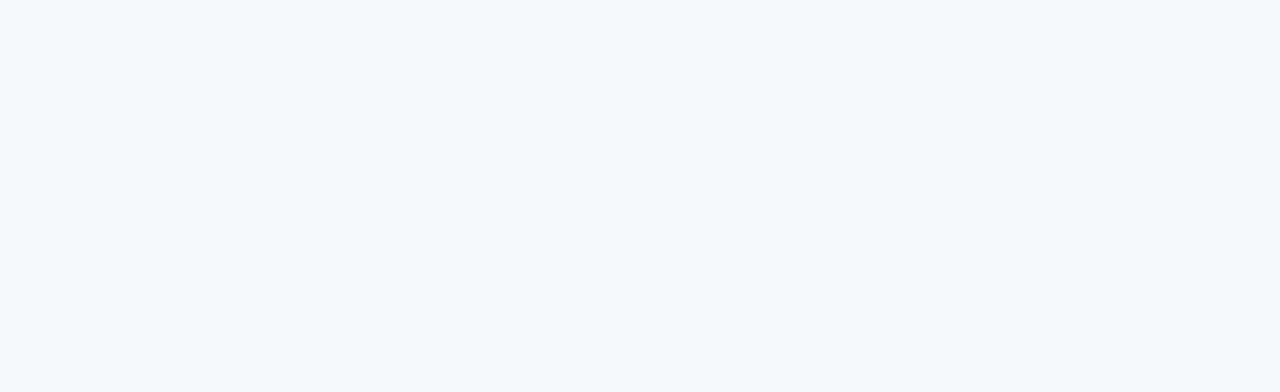
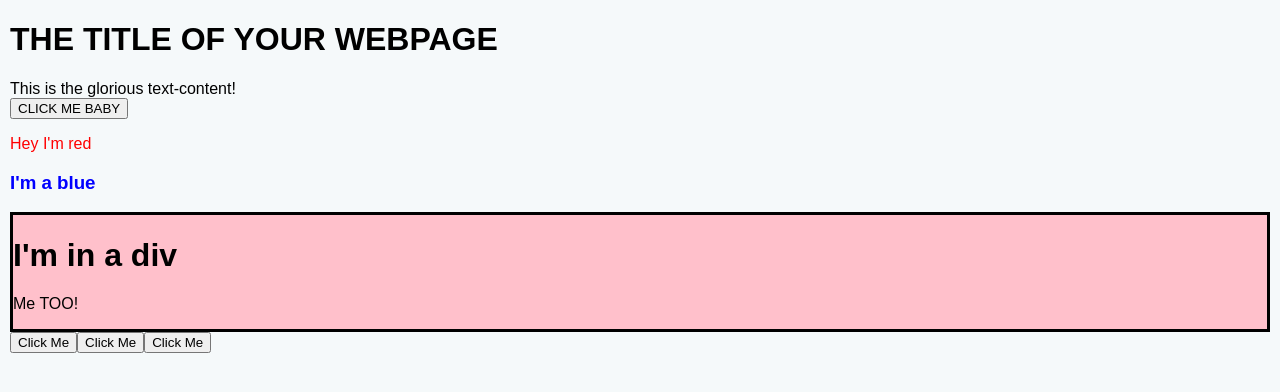
Before and after one commit to deerrppp/code_exercises, a plain HTML site: page index.html in a window 1280 px wide. Drawn offline with Linux system fonts and the light colour scheme.

Commit message:
Manipulating DOM and Events Learning how to manipulate a DOM by adding elements to HTML using Javascript instead of CSS. Adding buttons using Javascript.

```diff
--- a/index.html
+++ b/index.html
@@ -7,5 +7,11 @@
     <link rel="stylesheet" href="style.css" />
     <script src="script.js" defer></script>
   </head>
-  <body></body>
+  <body>
+    <h1>THE TITLE OF YOUR WEBPAGE</h1>
+    <div id="container">
+      <div class="content">This is the glorious text-content!</div>
+      <button id="btn">CLICK ME BABY</button>
+    </div>
+  </body>
 </html>
--- a/script.js
+++ b/script.js
@@ -415,16 +415,85 @@
 // convertToCelsius(32) // fahrenheit to celsius, should return 0
 
 // convertToFahrenheit(0) // celsius to fahrenheit, should return 32
-const convertToCelsius = function (fahrenheit) {
-  return Math.round((fahrenheit - 32) * (5 / 9) * 10) / 10;
-};
+// const convertToCelsius = function (fahrenheit) {
+//   return Math.round((fahrenheit - 32) * (5 / 9) * 10) / 10;
+// };
 
-const convertToFahrenheit = function (celsius) {
-  return Math.round(((celsius * 9) / 5 + 32) * 10) / 10;
-};
-console.log(convertToCelsius(32)); //0
-console.log(convertToCelsius(100)); //1 decimal
-console.log(convertToCelsius(-100)); //negative 1 decimal
-console.log(convertToFahrenheit(0));
-console.log(convertToFahrenheit(73.2));
-console.log(convertToFahrenheit(-10));
+// const convertToFahrenheit = function (celsius) {
+//   return Math.round(((celsius * 9) / 5 + 32) * 10) / 10;
+// };
+// console.log(convertToCelsius(32)); //0
+// console.log(convertToCelsius(100)); //1 decimal
+// console.log(convertToCelsius(-100)); //negative 1 decimal
+// console.log(convertToFahrenheit(0));
+// console.log(convertToFahrenheit(73.2));
+// console.log(convertToFahrenheit(-10));
+
+// const container = document.querySelector("#container");
+// const p = document.createElement("p");
+// p.innerText = "Hey I'm red!";
+// container.appendChild(p);
+// const h3 = document.createElement("h3");
+// h3.innerText = "I'm a blue h3!";
+// container.appendChild(h3);
+
+// const div = document.createElement("div");
+// div.classList.add("div");
+// const h1 = document.createElement("h1");
+// h1.innerText = "I'm in a div.";
+// div.appendChild(h1);
+// const p2 = document.createElement("p");
+// p2.innerText = "ME TOO!";
+// div.appendChild(p2);
+// container.appendChild(div);
+
+// function alertFunction() {
+//   alert("YAY! You did it!");
+// }
+
+// const btn = document.querySelector("#btn");
+// btn.addEventListener("click", (a) => console.log(a));
+
+//ADDING ELEMENTS AND APPENDING IT TO A PARENT NODE
+const container = document.querySelector("#container");
+const red = document.createElement("p");
+red.classList.add("red");
+red.style.color = "red";
+red.textContent = "Hey I'm red";
+container.appendChild(red);
+const blue = document.createElement("h3");
+blue.classList.add("blue");
+blue.style.color = "blue";
+blue.textContent = "I'm a blue";
+container.appendChild(blue);
+const div = document.createElement("div");
+div.style.backgroundColor = "pink";
+div.style.borderStyle = "solid";
+const h1 = document.createElement("h1");
+h1.textContent = "I'm in a div";
+div.appendChild(h1);
+const p = document.createElement("p");
+p.textContent = "Me TOO!";
+div.appendChild(p);
+container.appendChild(div);
+//SETTING ATTRIBUTE TO A BUTTON
+const button1 = document.createElement("button");
+button1.setAttribute("id", "1");
+button1.textContent = "Click Me";
+const button2 = document.createElement("button");
+button2.setAttribute("id", "2");
+button2.textContent = "Click Me";
+const button3 = document.createElement("button");
+button3.setAttribute("id", "3");
+button3.textContent = "Click Me";
+container.appendChild(button1);
+container.appendChild(button2);
+container.appendChild(button3);
+
+//SETTING EACH BUTTON TO HAVE AN EVENT LISTENER AND ADDING AN ALERT
+const buttons = document.querySelectorAll("button");
+buttons.forEach((button) => {
+  button.addEventListener("click", () => {
+    alert(`You clicked button ${button.id}!`);
+  });
+});
```
